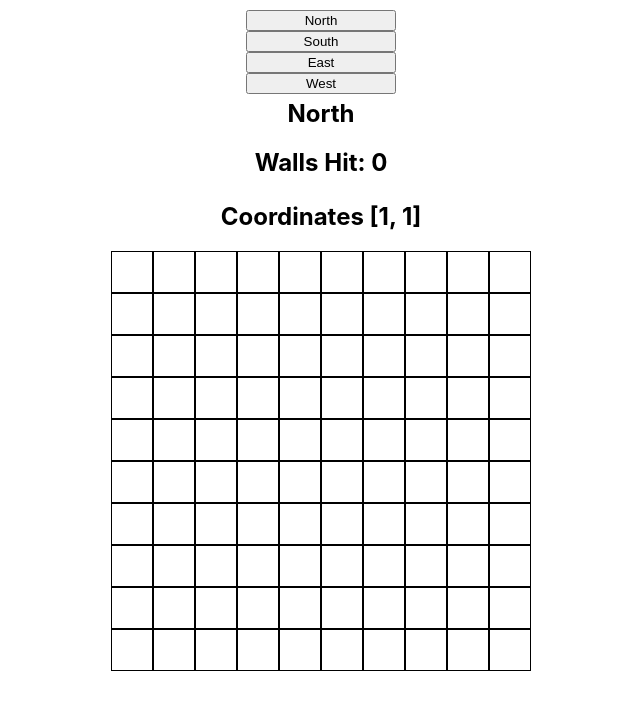
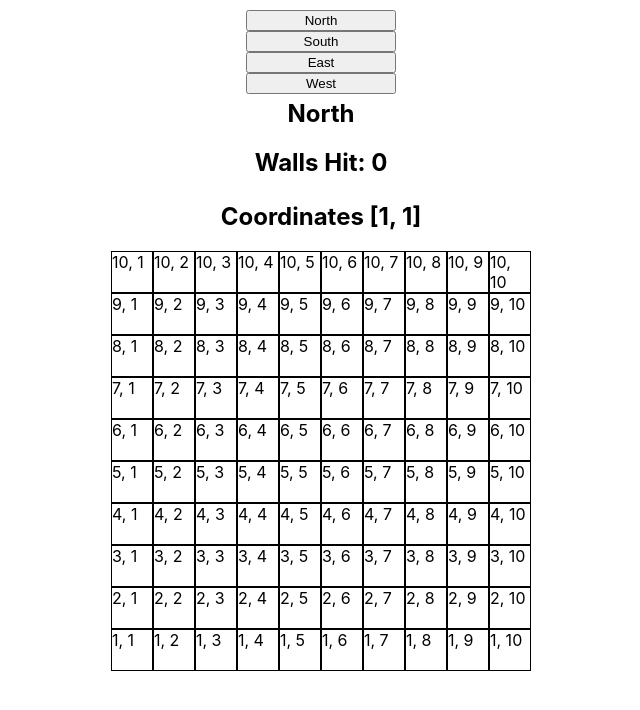
Before and after one commit to hayesdev/Roomba, a React (Create React App) app in the folder roomba-project/: page / in a window 1280 px wide. Shown: the top 710 px of the page, without its empty margins (319-959 px from the left). Built offline with nearby package versions, Linux system fonts and the light colour scheme.

Commit message:
roomba renders

```diff
--- a/roomba-project/src/App.js
+++ b/roomba-project/src/App.js
@@ -17,9 +17,8 @@ function App() {
       <Directions location={location.coordinates} move={setLocation} />
       <Counter location={location.coordinates} />
       <Location location={location.coordinates} />
-      <Grid location={location.coordinates}>
-        <Roomba />
-      </Grid>
+      <Grid location={location.coordinates} />
+      {/* <Roomba /> */}
     </div>
   );
 }
--- a/roomba-project/src/components/Counter.js
+++ b/roomba-project/src/components/Counter.js
@@ -1,4 +1,4 @@
-import React, { useState, useEffect } from "react";
+import React, { useState, useRef, useEffect } from "react";
 
 function Counter(props) {
   const [count, setCount] = useState(-2);
--- a/roomba-project/src/components/Grid.js
+++ b/roomba-project/src/components/Grid.js
@@ -1,17 +1,48 @@
-import React from "react";
+import React, { useState, useEffect } from "react";
+// import Roomba from "./Roomba";
 
-function Grid() {
+function Grid(props) {
+  const [position, setPosition] = useState([]);
+  const [isActive, setIsActive] = useState(false);
+  const roomba = document.getElementById(`${position[0]}, ${position[1]}`);
+  // const getRoomba = roomba.getAttribute("id");
+  // const roombaPosition = document.getElementById(position);
+
+  useEffect(() => {
+    setPosition((position) => (position = props.location));
+  }, []);
+  useEffect(
+    () => {
+      if (roomba) {
+        setPosition((newPosition) => (newPosition = props.location));
+        roomba.classList.add("roomba");
+      }
+      // else {
+      //   roomba.classList.remove("roomba");
+      // }
+    },
+    [props.location],
+    [roomba]
+  );
+  console.log(roomba);
+  console.log(position);
+
   const grid = [];
   for (let i = 10; i >= 1; i--) {
     for (let j = 10; j >= 1; j--) {
       grid.push(
-        <div className="square" id={[i, j]} key={`${i}, ${j}`}>
-          {/* {`${i},
-          ${j}`} */}
+        <div
+          className="square"
+          // {`${isActive ? "roomba" : "square"}`}
+          id={`${i}, ${j}`}
+          key={`${i}, ${j}`}
+        >
+          {`${i}, ${j}`}
         </div>
       );
     }
   }
+
   return <div className="grid">{grid}</div>;
 }
 
--- a/roomba-project/src/components/Roomba.js
+++ b/roomba-project/src/components/Roomba.js
@@ -1,10 +1,18 @@
-import React, { useState } from "react";
+import React, { useState, useEffect } from "react";
 
-function Roomba(props) {
-  const [position, setPosition] = useState([props.location]);
+function Roomba() {
+  // const [position, setPosition] = useState([1, 1]);
 
-  console.log(position);
-  return <div className="roomba">0</div>;
+  // useEffect(() => {
+  //   setPosition(() => {});
+  // }, [props.location]);
+
+  // function renderRoomba() {
+  //   const roomba = document.getElementById(`${position[0]}, ${position[1]}`);
+  //   // roomba.classList.toggle("roomba");
+  // }
+
+  return <div className="roomba"></div>;
 }
 
 export default Roomba;
--- a/roomba-project/src/index.css
+++ b/roomba-project/src/index.css
@@ -56,9 +56,11 @@ div h1 {
 }
 
 .roomba {
-  width: 30px;
-  height: 30px;
+  width: 40px;
+  height: 40px;
   border: 1px solid black;
+  background-color: green;
+  border-radius: 20px;
   justify-content: center;
   align-items: center;
 }
```
